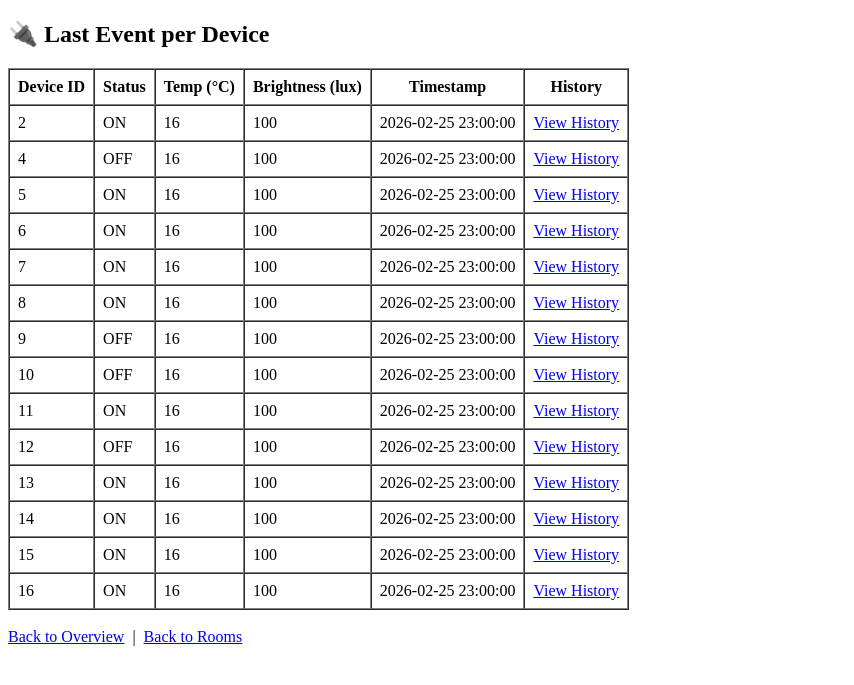
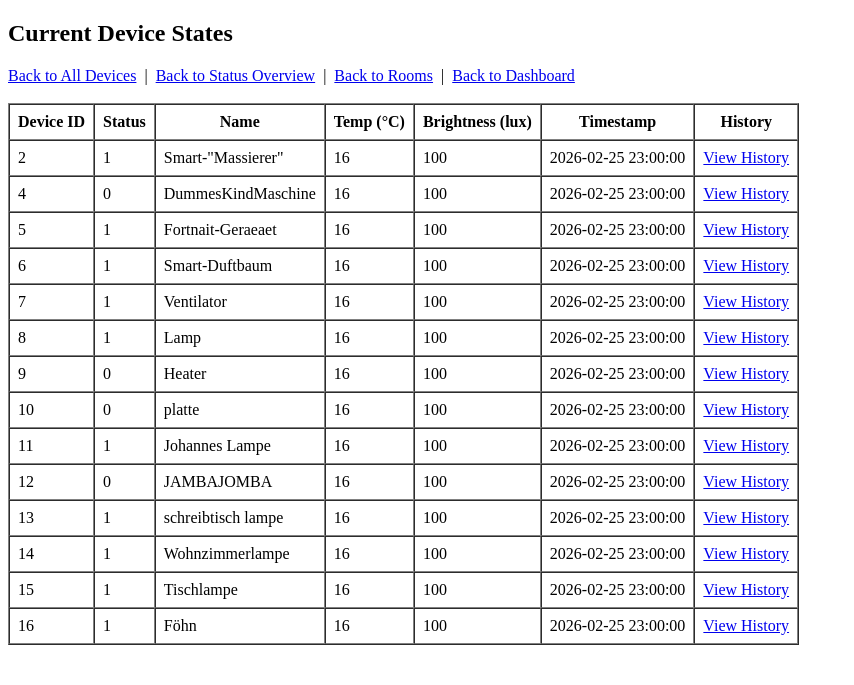
Before and after one commit to Kyyuu133/smarthome-Hub, a FastAPI app: page /status/events/all_devices in a window 1280 px wide. Shown: the top 685 px of the page, without its empty margins (0-854 px from the left). Run offline with FastAPI, Linux system fonts and the light colour scheme; data comes from the database, SQL or seed files in the repository.

Commit message:
htmls optimiert mit namen etc

```diff
--- a/backend/templates/status/all/devices.html
+++ b/backend/templates/status/all/devices.html
@@ -1,18 +1,28 @@
 <!DOCTYPE html>
 <html>
 <head>
-    <title>Last Event per Device</title>
+    <title>Current Device States</title>
 </head>
 <body>
 
-<h2>🔌 Last Event per Device</h2>
+<h2>Current Device States</h2>
 
+<a href="/status/events/all_devices">Back to All Devices</a>
+&nbsp;|&nbsp;
+<a href="/status/events">Back to Status Overview</a>
+&nbsp;|&nbsp;
+<a href="/list">Back to Rooms</a>
+&nbsp;|&nbsp;
+<a href="/dashboard">Back to Dashboard</a>
+<br>
+<br>
 {% if events %}
 <table border="1" cellpadding="8" cellspacing="0">
     <thead>
         <tr>
             <th>Device ID</th>
             <th>Status</th>
+            <th>Name</th>
             <th>Temp (°C)</th>
             <th>Brightness (lux)</th>
             <th>Timestamp</th>
@@ -23,7 +33,8 @@
         {% for e in events %}
         <tr>
             <td>{{ e["device_id"] }}</td>
-            <td>{{ "ON" if e["device_status"] else "OFF" }}</td>
+            <td>{{ e["device_status"] }}</td>
+            <td>{{ e["device_name"] }}</td>
             <td>{{ e["temp_value"] }}</td>
             <td>{{ e["brightness_value"] }}</td>
             <td>{{ e["event_timestamp"] }}</td>
@@ -36,10 +47,5 @@
 <p>No events found.</p>
 {% endif %}
 
-<br>
-<a href="/status/events">Back to Overview</a>
-&nbsp;|&nbsp;
-<a href="/list">Back to Rooms</a>
-
 </body>
 </html>
--- a/backend/templates/status/events/overview.html
+++ b/backend/templates/status/events/overview.html
@@ -8,9 +8,11 @@
 <h2>📊 Status Overview</h2>
 
 <ul>
-    <li><a href="/status/events/all_devices">🔌 Last event per device</a></li>
+    <li><a href="/status/events/all_devices">🔌 Current Device States</a></li>
     <li><a href="/status/events/history">📜 Full event history</a></li>
     <li><a href="/status/events/room">🏠 Events for current room</a></li>
+    <li><a href="/dashboard">Back to Dashboard</a></li>
+
 </ul>
 
 <br>
```
Also changed, not shown: backend/templates/status/events/device_history.html (+17 -7 lines), backend/templates/status/events/history.html (+13 -5 lines).
